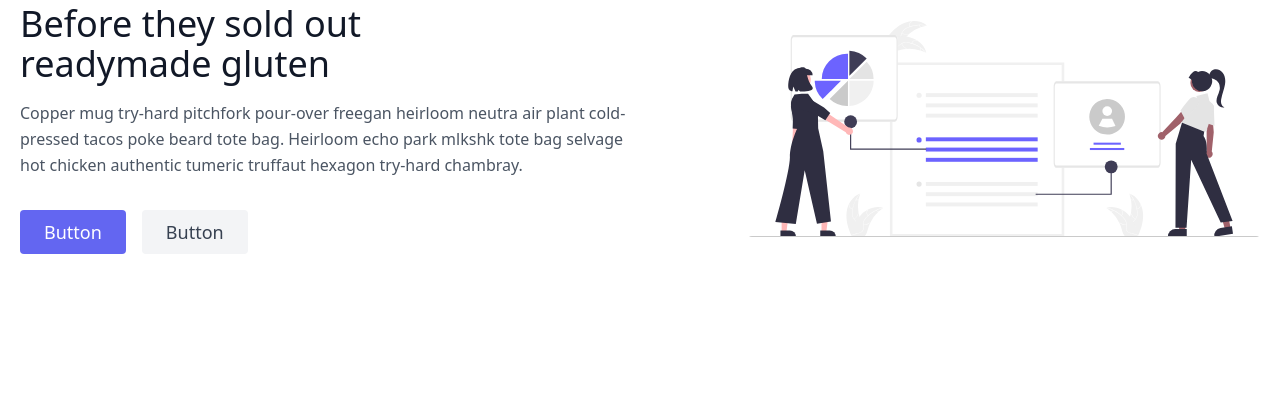
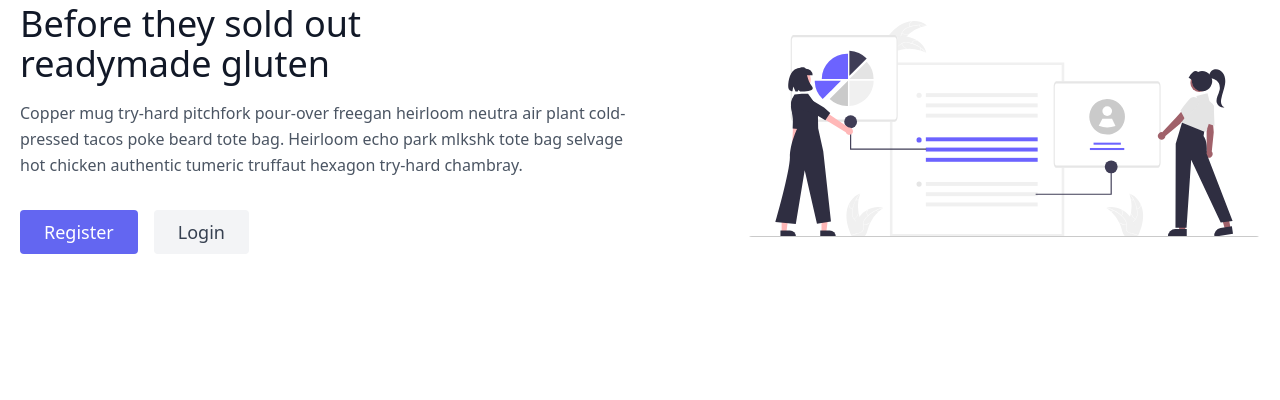
Before and after one commit to sammy-jay/django-crm, a Django app: page / in a window 1280 px wide. Shown: the part 172-572 px from the top of the page. Run offline with Django 4.2, Linux system fonts and the light colour scheme; grey boxes labelled with a size stand in for pictures from a placeholder-image service; some libraries are stand-ins or nearby versions.

Commit message:
quick updates

```diff
--- a/templates/contact.html
+++ b/templates/contact.html
@@ -30,8 +30,8 @@
           <label for="message" class="leading-7 text-sm text-gray-600">Message</label>
           <textarea id="message" name="message" class="w-full bg-white rounded border border-gray-300 focus:border-indigo-500 focus:ring-2 focus:ring-indigo-200 h-32 text-base outline-none text-gray-700 py-1 px-3 resize-none leading-6 transition-colors duration-200 ease-in-out"></textarea>
         </div>
-        <button class="text-white bg-indigo-500 border-0 py-2 px-6 focus:outline-none hover:bg-indigo-600 rounded text-lg">Button</button>
-        <p class="text-xs text-gray-500 mt-3">Chicharrones blog helvetica normcore iceland tousled brook viral artisan.</p>
+        <button class="text-white bg-indigo-500 border-0 py-2 px-6 focus:outline-none hover:bg-indigo-600 rounded text-lg">Submit</button>
+
       </div>
     </div>
   </section>
--- a/templates/footer.html
+++ b/templates/footer.html
@@ -71,13 +71,13 @@
     <p
       class="text-sm text-gray-500 sm:ml-4 sm:pr-4 sm:border-r-2 sm:border-gray-200 sm:py-2 sm:mt-0 mt-4"
     >
-      © 2022 dj crm —
+      © 2022 DJ CRM —
       <a
         href="https://twitter.com/knyttneve"
         class="text-gray-600 ml-1"
         rel="noopener noreferrer"
         target="_blank"
-        >@ourdjcrm</a
+        >All Rights Deserved</a
       >
     </p>
 
--- a/templates/hero.html
+++ b/templates/hero.html
@@ -7,8 +7,8 @@
         </h1>
         <p class="mb-8 leading-relaxed">Copper mug try-hard pitchfork pour-over freegan heirloom neutra air plant cold-pressed tacos poke beard tote bag. Heirloom echo park mlkshk tote bag selvage hot chicken authentic tumeric truffaut hexagon try-hard chambray.</p>
         <div class="flex justify-center">
-          <button class="inline-flex text-white bg-indigo-500 border-0 py-2 px-6 focus:outline-none hover:bg-indigo-600 rounded text-lg">Button</button>
-          <button class="ml-4 inline-flex text-gray-700 bg-gray-100 border-0 py-2 px-6 focus:outline-none hover:bg-gray-200 rounded text-lg">Button</button>
+          <button class="inline-flex text-white bg-indigo-500 border-0 py-2 px-6 focus:outline-none hover:bg-indigo-600 rounded text-lg">Register</button>
+          <button class="ml-4 inline-flex text-gray-700 bg-gray-100 border-0 py-2 px-6 focus:outline-none hover:bg-gray-200 rounded text-lg">Login</button>
         </div>
       </div>
       <div class="lg:max-w-lg lg:w-full md:w-1/2 w-5/6">
--- a/templates/navbar.html
+++ b/templates/navbar.html
@@ -10,12 +10,32 @@
 
         <a href="" class="mr-5 hover:text-gray-900">Agents</a>
         <a href="{% url 'leads:index' %}" class="mr-5 hover:text-gray-900">Leads</a>
-        <a href="" class="mr-5 hover:text-gray-900">Register</a>
+        {% if request.user.is_authenticated %}
+          <a href="" class="mr-5 hover:text-gray-900">{{request.user.username}}</a>
+        {% else %}
+        <a href="{% url 'leads:register' %}" class="mr-5 hover:text-gray-900">Register</a>
+
+        {% endif %}
       </nav>
-      <button class="inline-flex items-center bg-gray-100 border-0 py-1 px-3 focus:outline-none hover:bg-gray-200 rounded text-base mt-4 md:mt-0">Login
+      {% if request.user.is_authenticated %}
+        <button class="flex items-center bg-gray-100 border-0 py-1 px-3 focus:outline-none hover:bg-gray-200 rounded text-base mt-4 md:mt-0">
+        <a href="{% url 'leads:logout' %}">Logout
+        </a>
         <svg fill="none" stroke="currentColor" stroke-linecap="round" stroke-linejoin="round" stroke-width="2" class="w-4 h-4 ml-1" viewBox="0 0 24 24">
           <path d="M5 12h14M12 5l7 7-7 7"></path>
         </svg>
       </button>
+        {% else %}
+       <button class="flex items-center bg-gray-100 border-0 py-1 px-3 focus:outline-none hover:bg-gray-200 rounded text-base mt-4 md:mt-0">
+        <a href="{% url 'leads:login' %}">Login
+       </a>
+        <svg fill="none" stroke="currentColor" stroke-linecap="round" stroke-linejoin="round" stroke-width="2" class="w-4 h-4 ml-1" viewBox="0 0 24 24">
+          <path d="M5 12h14M12 5l7 7-7 7"></path>
+        </svg>
+      </button>
+
+        {% endif %}
+
+
     </div>
   </header>
--- a/templates/pricing.html
+++ b/templates/pricing.html
@@ -34,7 +34,7 @@
                 </svg>
               </span>Mixtape chillwave tumeric
             </p>
-            <button class="flex items-center mt-auto text-white bg-gray-400 border-0 py-2 px-4 w-full focus:outline-none hover:bg-gray-500 rounded">Button
+            <button class="flex items-center mt-auto text-white bg-gray-400 border-0 py-2 px-4 w-full focus:outline-none hover:bg-gray-500 rounded">Enjoy
               <svg fill="none" stroke="currentColor" stroke-linecap="round" stroke-linejoin="round" stroke-width="2" class="w-4 h-4 ml-auto" viewBox="0 0 24 24">
                 <path d="M5 12h14M12 5l7 7-7 7"></path>
               </svg>
@@ -78,7 +78,7 @@
                 </svg>
               </span>Mixtape chillwave tumeric
             </p>
-            <button class="flex items-center mt-auto text-white bg-indigo-500 border-0 py-2 px-4 w-full focus:outline-none hover:bg-indigo-600 rounded">Button
+            <button class="flex items-center mt-auto text-white bg-indigo-500 border-0 py-2 px-4 w-full focus:outline-none hover:bg-indigo-600 rounded">Purchase
               <svg fill="none" stroke="currentColor" stroke-linecap="round" stroke-linejoin="round" stroke-width="2" class="w-4 h-4 ml-auto" viewBox="0 0 24 24">
                 <path d="M5 12h14M12 5l7 7-7 7"></path>
               </svg>
```
